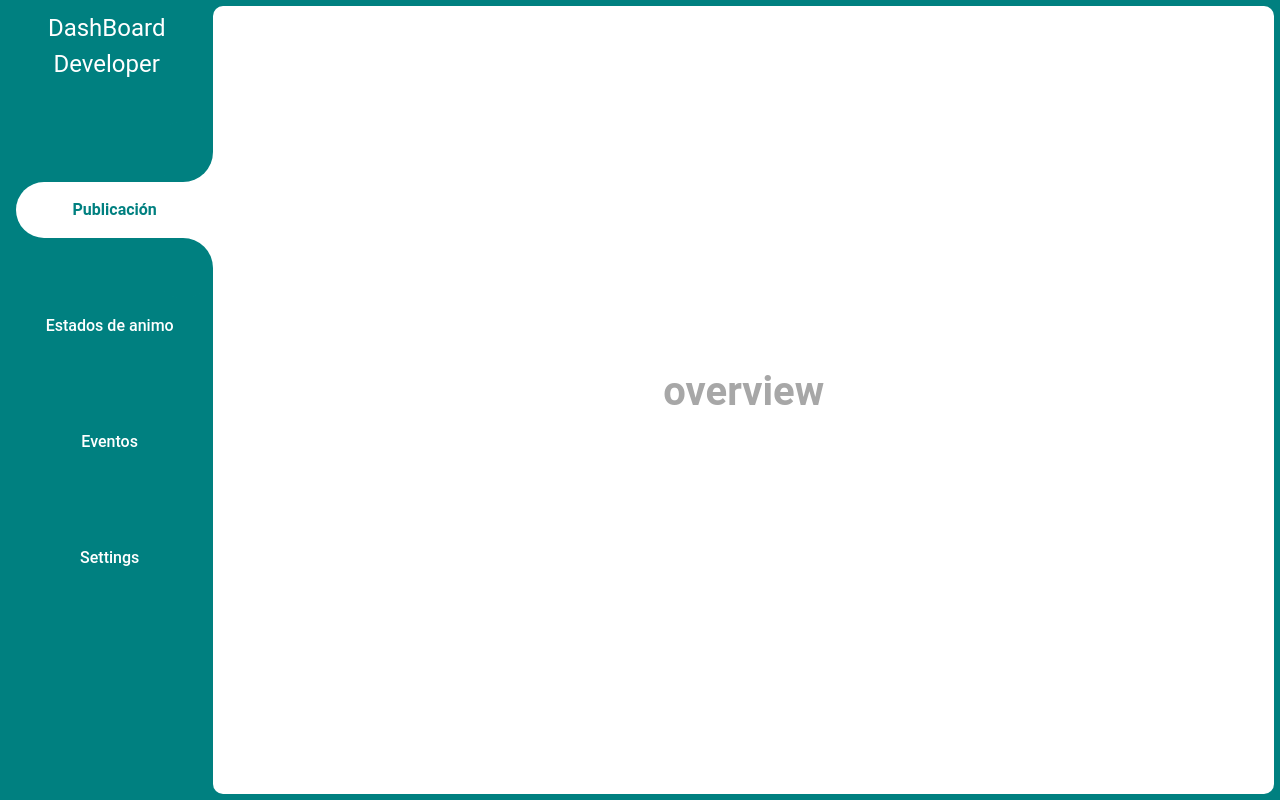
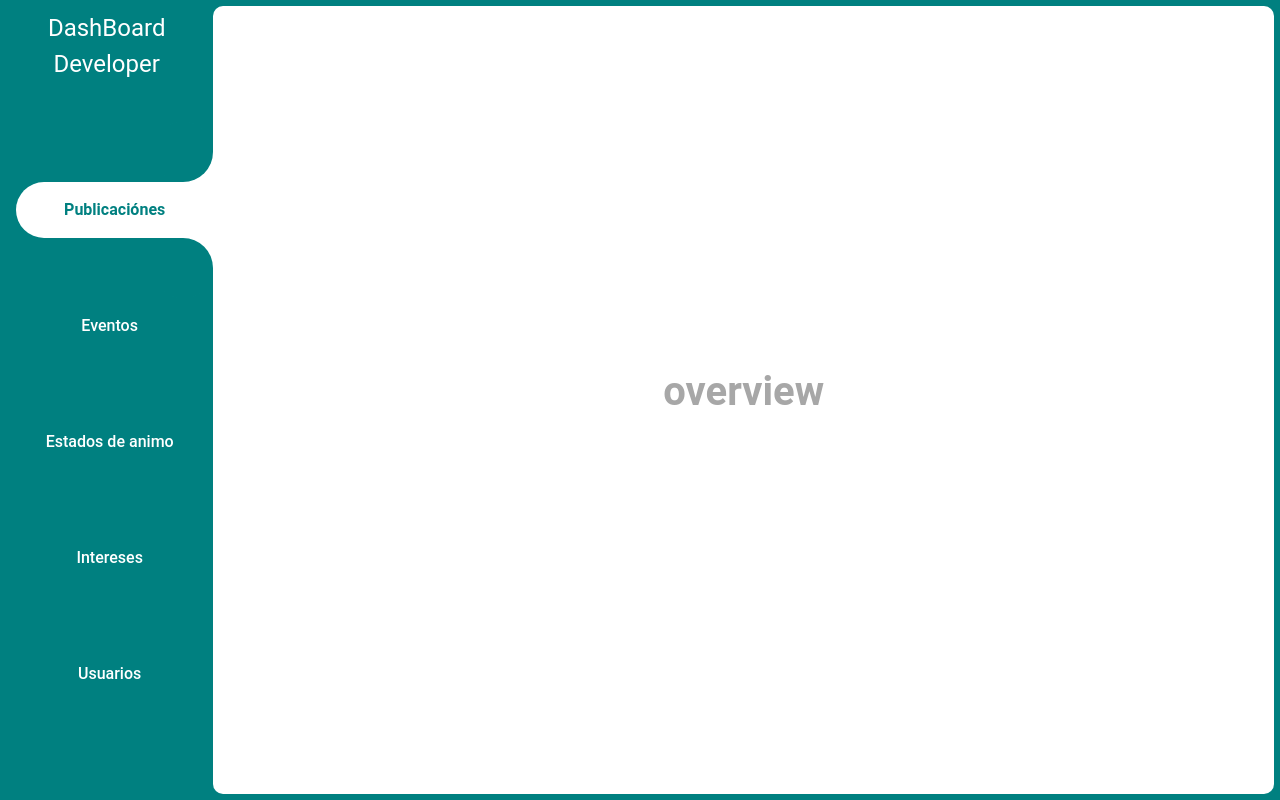
Before and after one commit to StevenRB7/dparcheweb, a Vue app: page /dashboard in a window 1280 px wide. Built offline with nearby package versions, Linux system fonts and the light colour scheme; what v-wave would draw is missing.

Commit message:
enano manco

```diff
--- a/src/components/Sidebar.vue
+++ b/src/components/Sidebar.vue
@@ -7,22 +7,27 @@
         <div class="menu-items">
             <router-link to="/dashboard" exact active-class="active"  tag="button"   class="side-btn">
                 <div class="link-container">
-                    Publicación
+                    Publicaciónes
                 </div>
             </router-link>
-            <router-link to="/mesage" exact active-class="active"   tag="button"   class="side-btn">
+            <router-link to="/eventos" exact active-class="active"   tag="button"   class="side-btn">
+                <div class="link-container">
+                    Eventos
+                </div>
+            </router-link>
+            <router-link to="/animos"  exact  active-class="active"  tag="button"  class="side-btn">
                 <div class="link-container">
                     Estados de animo
                 </div>
             </router-link>
-            <router-link to="/profile"  exact  active-class="active"  tag="button"  class="side-btn">
+            <router-link to="/intereses"  exact active-class="active"  tag="button"   class="side-btn">
                 <div class="link-container">
-                    Eventos
+                    Intereses
                 </div>
             </router-link>
-            <router-link to="/settings"  exact active-class="active"  tag="button"   class="side-btn">
+            <router-link to="/usuarios"  exact active-class="active"  tag="button"   class="side-btn">
                 <div class="link-container">
-                    Settings
+                    Usuarios
                 </div>
             </router-link>
         </div>
--- a/src/views/Dashboard/Profile.vue
+++ b/src/views/Dashboard/AnimosView.vue
@@ -1,5 +1,5 @@
 <template>
-    <div class="profile">
+    <div class="animos">
 <p>profile</p>
 </div>
 </template>
--- /dev/null
+++ b/src/views/Dashboard/EventosView.vue
@@ -0,0 +1,33 @@
+<template>
+    <div class="eventos">
+                <!-- <Sidebar/> -->
+
+<p>mesa</p>
+
+    </div>
+</template>
+
+<script>
+// import Sidebar from '@/components/Sidebar.vue'
+
+export default {
+//   name: 'dashboard',
+//   components: {
+//     Sidebar
+//   }
+}
+
+</script>
+
+<style scoped>
+.mesa {
+ display: flex;
+    justify-content: center;
+    align-items: center;
+    height: 100%;
+    width: 100%;
+    font-size: 40px;
+    color: rgb(167, 167, 167);
+    font-weight: 600;
+}
+</style>
--- a/src/views/Dashboard/Messages.vue
+++ b/src/views/Dashboard/InteresesView.vue
@@ -1,8 +1,8 @@
 <template>
-    <div class="mesage">
+    <div class="intereses">
                 <!-- <Sidebar/> -->
 
-<p>mesa</p>
+<p>Intereses</p>
 
     </div>
 </template>
--- a/src/views/Dashboard/Settings.vue
+++ b/src/views/Dashboard/UsuariosView.vue
@@ -1,6 +1,6 @@
 <template>
-    <div class="settings">
-<p>settings</p>
+    <div class="usuarios">
+<p>Usuarios</p>
 </div>
 </template>
 
```
Also changed, not shown: src/router/index.js (+11 -7 lines), src/views/Dashboard/PublicacionesView.vue (renamed from src/views/Dashboard/Overview.vue).
